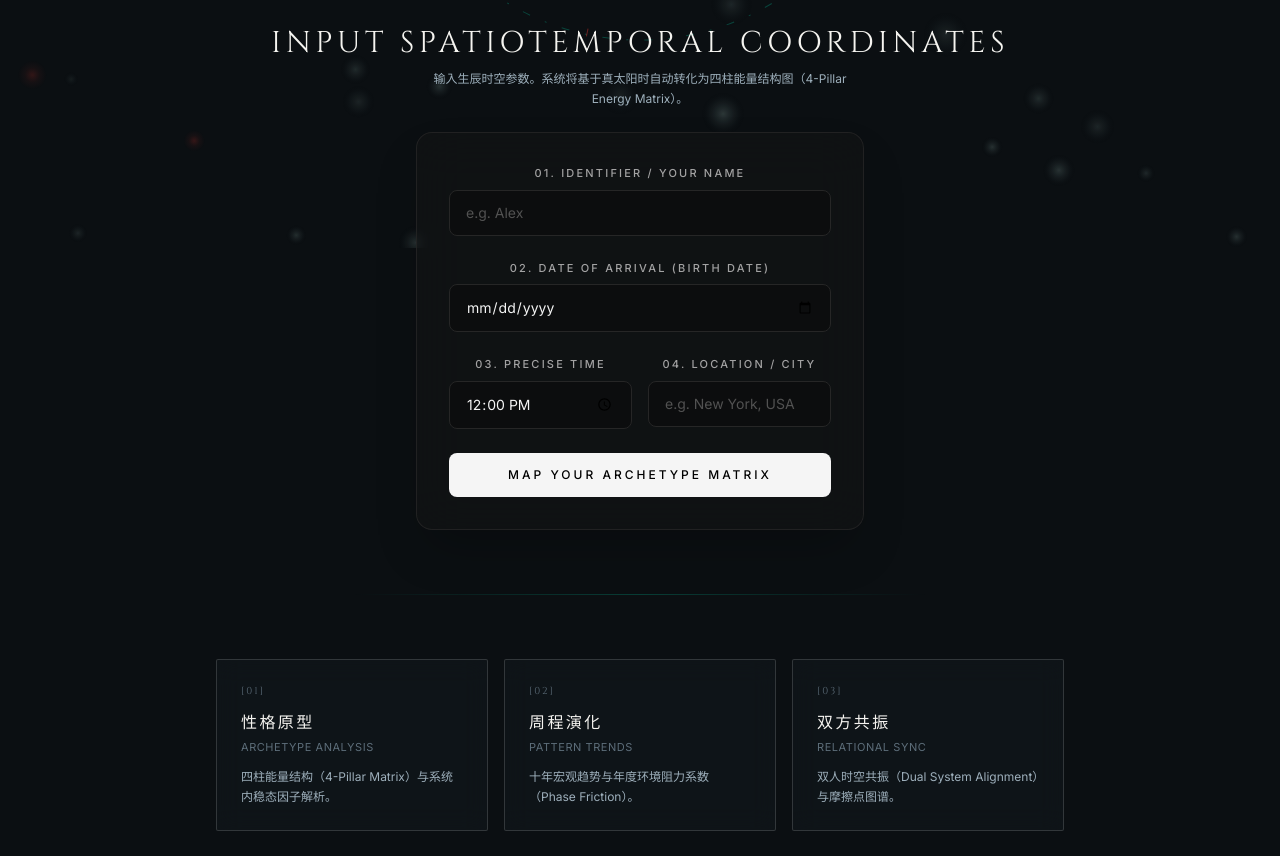
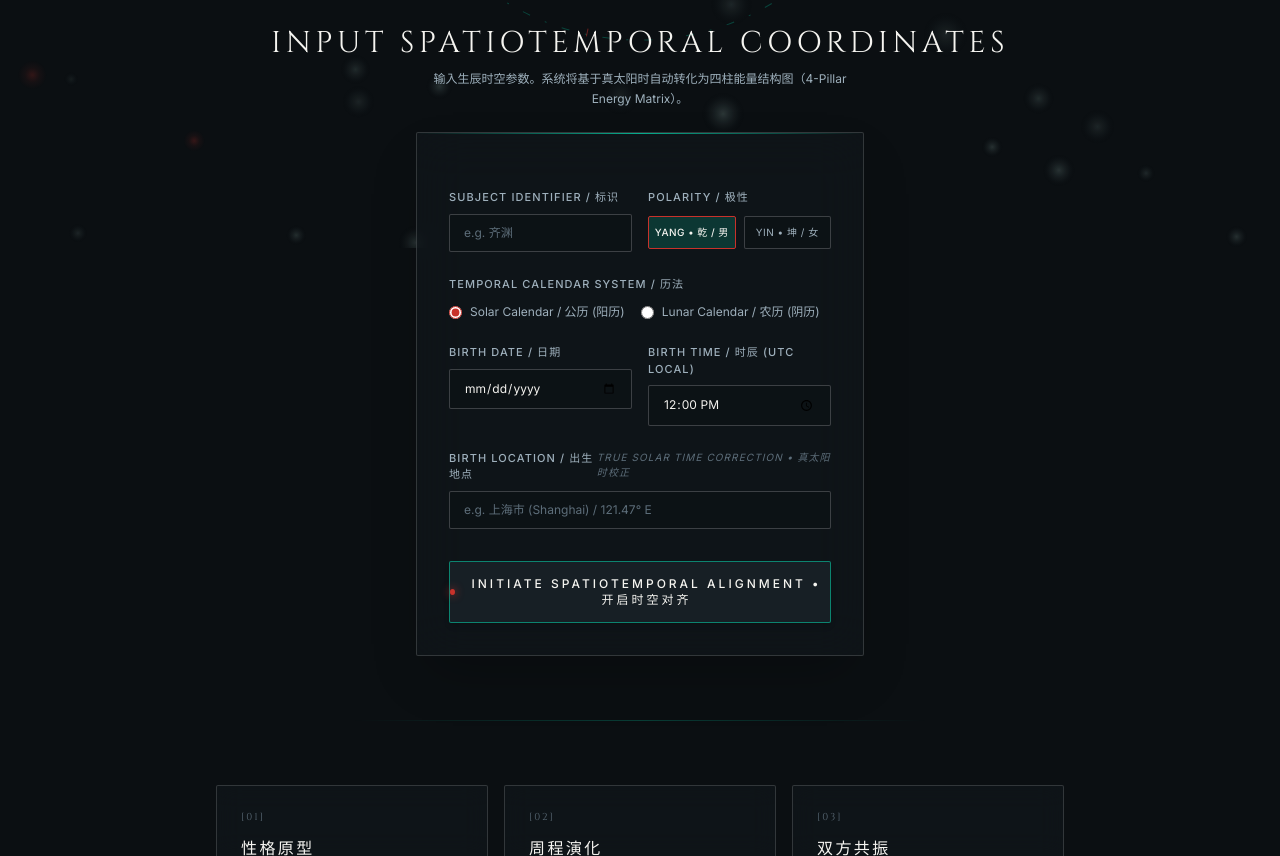
Before and after one commit to wxu198024-art/chrono-flow, a Next.js app: page / in a window 1280 px wide. Shown: the part 552-1408 px from the top of the page. Built offline with nearby package versions, Linux system fonts and the light colour scheme.

Commit message:
Enhance BirthForm with gender and calendar type
Updated the BirthForm component to include gender and calendar type fields, and modified the form submission logic.

```diff
--- a/components/BirthForm.tsx
+++ b/components/BirthForm.tsx
@@ -1,110 +1,174 @@
 'use client';
 
-import { useState } from 'react';
-import { useRouter } from 'next/navigation';
+import React, { useState } from 'react';
 
 export default function BirthForm() {
-  const router = useRouter();
   const [formData, setFormData] = useState({
     name: '',
+    gender: 'male',
     birthDate: '',
     birthTime: '12:00',
+    calendarType: 'solar', // solar | lunar
     location: '',
   });
-  const [loading, setLoading] = useState(false);
+
+  const handleChange = (e: React.ChangeEvent<HTMLInputElement | HTMLSelectElement>) => {
+    const { name, value } = e.target;
+    setFormData((prev) => ({ ...prev, [name]: value }));
+  };
 
   const handleSubmit = (e: React.FormEvent) => {
     e.preventDefault();
-    setLoading(true);
-
-    // 阶段二：模拟计算并路由跳转到结果页（阶段三/四会接真实 API）
-    setTimeout(() => {
-      // 生成一个简易测算 ID，跳转到结果页
-      const mockId = Date.now().toString(36);
-      router.push(`/chart/${mockId}?name=${encodeURIComponent(formData.name)}&date=${formData.birthDate}&time=${formData.birthTime}&location=${encodeURIComponent(formData.location)}`);
-    }, 1200);
+    console.log('Spatiotemporal Parameters Submitted:', formData);
+    // 后续接入四柱排盘逻辑
   };
 
   return (
-    <div className="w-full max-w-lg mx-auto bg-neutral-900/40 border border-neutral-800/80 rounded-2xl p-8 backdrop-blur-xl shadow-2xl relative z-10">
-      <form onSubmit={handleSubmit} className="space-y-6">
+    <form
+      onSubmit={handleSubmit}
+      className="p-6 md:p-8 border border-[var(--border-line)] bg-[var(--bg-card)] backdrop-blur-xl rounded-sm space-y-6 text-left shadow-2xl relative transition-all duration-300"
+    >
+      {/* 顶部极细装饰线 */}
+      <div className="absolute top-0 left-0 right-0 yao-yang"></div>
 
-        {/* 名字/代号 */}
+      {/* 1. 姓名与性别 */}
+      <div className="grid grid-cols-1 sm:grid-cols-2 gap-4">
         <div className="space-y-2">
-          <label className="text-[11px] tracking-[0.2em] uppercase text-neutral-400 font-medium block">
-            01. Identifier / Your Name
+          <label className="block text-[11px] tracking-widest text-[var(--text-secondary)] uppercase font-medium">
+            Subject Identifier / 标识
           </label>
           <input
             type="text"
+            name="name"
+            placeholder="e.g. 齐渊"
+            value={formData.name}
+            onChange={handleChange}
+            className="w-full px-3.5 py-2.5 bg-[var(--input-bg)] border border-[var(--input-border)] text-[var(--text-primary)] placeholder-[var(--text-muted)] text-xs rounded-sm focus:outline-none focus:border-[var(--yao-light)] transition-colors"
             required
-            placeholder="e.g. Alex"
-            value={formData.name}
-            onChange={(e) => setFormData({ ...formData, name: e.target.value })}
-            className="w-full bg-neutral-950/60 border border-neutral-800 rounded-lg px-4 py-3 text-sm text-neutral-100 placeholder-neutral-600 focus:outline-none focus:border-neutral-500 transition-colors"
           />
         </div>
 
-        {/* 出生日期 */}
         <div className="space-y-2">
-          <label className="text-[11px] tracking-[0.2em] uppercase text-neutral-400 font-medium block">
-            02. Date of Arrival (Birth Date)
+          <label className="block text-[11px] tracking-widest text-[var(--text-secondary)] uppercase font-medium">
+            Polarity / 极性
+          </label>
+          <div className="grid grid-cols-2 gap-2 pt-0.5">
+            {[
+              { id: 'male', label: 'YANG • 乾 / 男' },
+              { id: 'female', label: 'YIN • 坤 / 女' },
+            ].map((g) => (
+              <button
+                key={g.id}
+                type="button"
+                onClick={() => setFormData((prev) => ({ ...prev, gender: g.id }))}
+                className={`py-2 text-[10px] tracking-wider rounded-sm border transition-all ${
+                  formData.gender === g.id
+                    ? 'border-[var(--cinnabar)] bg-[var(--accent-glow)] text-[var(--text-primary)] font-medium'
+                    : 'border-[var(--input-border)] bg-[var(--input-bg)] text-[var(--text-secondary)] hover:text-[var(--text-primary)]'
+                }`}
+              >
+                {g.label}
+              </button>
+            ))}
+          </div>
+        </div>
+      </div>
+
+      {/* 2. 历法选择器 (公历 / 农历) */}
+      <div className="space-y-2">
+        <label className="block text-[11px] tracking-widest text-[var(--text-secondary)] uppercase font-medium">
+          Temporal Calendar System / 历法
+        </label>
+        <div className="flex space-x-4 text-xs text-[var(--text-secondary)] pt-1">
+          <label className="flex items-center space-x-2 cursor-pointer group">
+            <input
+              type="radio"
+              name="calendarType"
+              value="solar"
+              checked={formData.calendarType === 'solar'}
+              onChange={handleChange}
+              className="accent-[var(--cinnabar)] cursor-pointer"
+            />
+            <span className="group-hover:text-[var(--text-primary)] transition-colors">
+              Solar Calendar / 公历 (阳历)
+            </span>
+          </label>
+          <label className="flex items-center space-x-2 cursor-pointer group">
+            <input
+              type="radio"
+              name="calendarType"
+              value="lunar"
+              checked={formData.calendarType === 'lunar'}
+              onChange={handleChange}
+              className="accent-[var(--cinnabar)] cursor-pointer"
+            />
+            <span className="group-hover:text-[var(--text-primary)] transition-colors">
+              Lunar Calendar / 农历 (阴历)
+            </span>
+          </label>
+        </div>
+      </div>
+
+      {/* 3. 出生日期与准确时间 */}
+      <div className="grid grid-cols-1 sm:grid-cols-2 gap-4">
+        <div className="space-y-2">
+          <label className="block text-[11px] tracking-widest text-[var(--text-secondary)] uppercase font-medium">
+            Birth Date / 日期
           </label>
           <input
             type="date"
+            name="birthDate"
+            value={formData.birthDate}
+            onChange={handleChange}
+            className="w-full px-3.5 py-2.5 bg-[var(--input-bg)] border border-[var(--input-border)] text-[var(--text-primary)] text-xs rounded-sm focus:outline-none focus:border-[var(--yao-light)] transition-colors"
             required
-            value={formData.birthDate}
-            onChange={(e) => setFormData({ ...formData, birthDate: e.target.value })}
-            className="w-full bg-neutral-950/60 border border-neutral-800 rounded-lg px-4 py-3 text-sm text-neutral-100 focus:outline-none focus:border-neutral-500 transition-colors"
           />
         </div>
 
-        {/* 出生时刻 & 出生地点 */}
-        <div className="grid grid-cols-1 sm:grid-cols-2 gap-4">
-          <div className="space-y-2">
-            <label className="text-[11px] tracking-[0.2em] uppercase text-neutral-400 font-medium block">
-              03. Precise Time
-            </label>
-            <input
-              type="time"
-              required
-              value={formData.birthTime}
-              onChange={(e) => setFormData({ ...formData, birthTime: e.target.value })}
-              className="w-full bg-neutral-950/60 border border-neutral-800 rounded-lg px-4 py-3 text-sm text-neutral-100 focus:outline-none focus:border-neutral-500 transition-colors"
-            />
-          </div>
+        <div className="space-y-2">
+          <label className="block text-[11px] tracking-widest text-[var(--text-secondary)] uppercase font-medium">
+            Birth Time / 时辰 (UTC Local)
+          </label>
+          <input
+            type="time"
+            name="birthTime"
+            value={formData.birthTime}
+            onChange={handleChange}
+            className="w-full px-3.5 py-2.5 bg-[var(--input-bg)] border border-[var(--input-border)] text-[var(--text-primary)] text-xs rounded-sm focus:outline-none focus:border-[var(--yao-light)] transition-colors"
+            required
+          />
+        </div>
+      </div>
 
-          <div className="space-y-2">
-            <label className="text-[11px] tracking-[0.2em] uppercase text-neutral-400 font-medium block">
-              04. Location / City
-            </label>
-            <input
-              type="text"
-              required
-              placeholder="e.g. New York, USA"
-              value={formData.location}
-              onChange={(e) => setFormData({ ...formData, location: e.target.value })}
-              className="w-full bg-neutral-950/60 border border-neutral-800 rounded-lg px-4 py-3 text-sm text-neutral-100 placeholder-neutral-600 focus:outline-none focus:border-neutral-500 transition-colors"
-            />
-          </div>
-        </div>
+      {/* 4. 出生地点 (用于真太阳时校准) */}
+      <div className="space-y-2">
+        <label className="block text-[11px] tracking-widest text-[var(--text-secondary)] uppercase font-medium flex justify-between">
+          <span>Birth Location / 出生地点</span>
+          <span className="text-[var(--text-muted)] italic font-normal text-[10px]">
+            True Solar Time Correction • 真太阳时校正
+          </span>
+        </label>
+        <input
+          type="text"
+          name="location"
+          placeholder="e.g. 上海市 (Shanghai) / 121.47° E"
+          value={formData.location}
+          onChange={handleChange}
+          className="w-full px-3.5 py-2.5 bg-[var(--input-bg)] border border-[var(--input-border)] text-[var(--text-primary)] placeholder-[var(--text-muted)] text-xs rounded-sm focus:outline-none focus:border-[var(--yao-light)] transition-colors"
+        />
+      </div>
 
-        {/* 提交按钮（带高级爻线动画） */}
+      {/* 提交按钮 */}
+      <div className="pt-2">
         <button
           type="submit"
-          disabled={loading}
-          className="w-full mt-4 bg-neutral-100 hover:bg-white text-black font-medium py-3.5 px-6 rounded-lg text-xs tracking-[0.25em] uppercase transition-all duration-300 flex items-center justify-center space-x-2 group disabled:opacity-50"
+          className="w-full py-3.5 border border-[var(--border-line-hover)] bg-[var(--bg-card-hover)] hover:bg-[var(--cinnabar)] hover:text-white text-[var(--text-primary)] text-xs tracking-[0.25em] uppercase font-medium transition-all duration-300 rounded-sm shadow-md flex items-center justify-center space-x-2 group"
         >
-          {loading ? (
-            <span className="flex items-center space-x-2">
-              <span className="w-2 h-2 rounded-full bg-black animate-ping"></span>
-              <span>Aligning Spatiotemporal Vectors...</span>
-            </span>
-          ) : (
-            <span>Map Your Archetype Matrix</span>
-          )}
+          <span className="cinnabar-dot group-hover:bg-white transition-colors"></span>
+          <span>Initiate Spatiotemporal Alignment • 开启时空对齐</span>
         </button>
+      </div>
 
-      </form>
-    </div>
+    </form>
   );
 }
```
